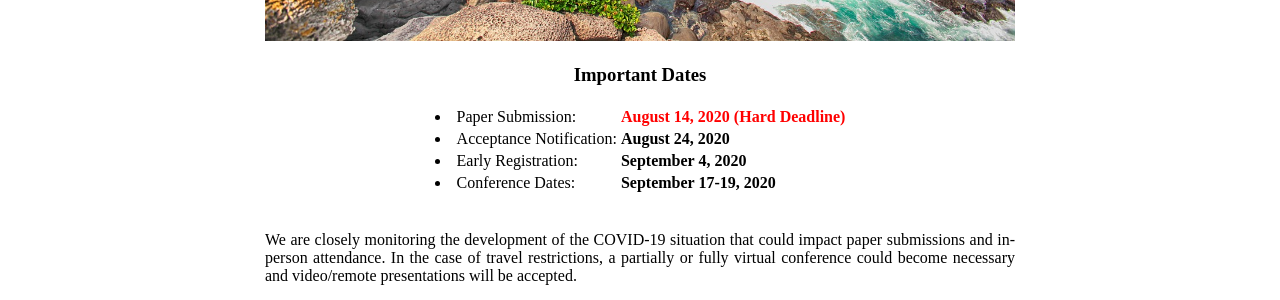
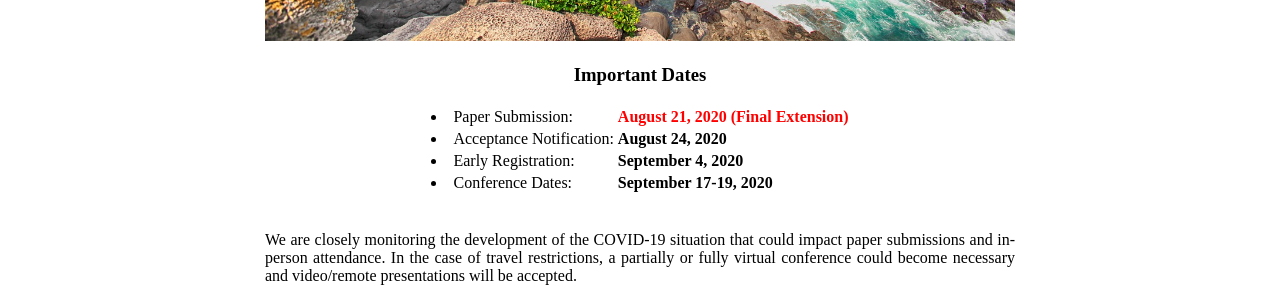
Before and after one commit to icea-conf/sma-2020.github.io, a Jekyll site: the page built from index.html, in a window 1280 px wide. Shown: the part 668-968 px from the top of the page. Built offline with Jekyll 4.4.1, drawn with Linux system fonts in a browser that asks for light colours; the list of posts is cut into pages by our own code.

Commit message:
Update index.html

```diff
--- a/index.html
+++ b/index.html
@@ -22,7 +22,7 @@ title: SMA 2020
                                           <li>Paper Submission: </li>
                                     </td>
                                     <td>
-                                          <b style="color:#FF0000">August 14, 2020 (Hard Deadline)</b>
+                                          <b style="color:#FF0000">August 21, 2020 (Final Extension)</b>
                                     </td>
                               </tr>
                               <tr>
```
